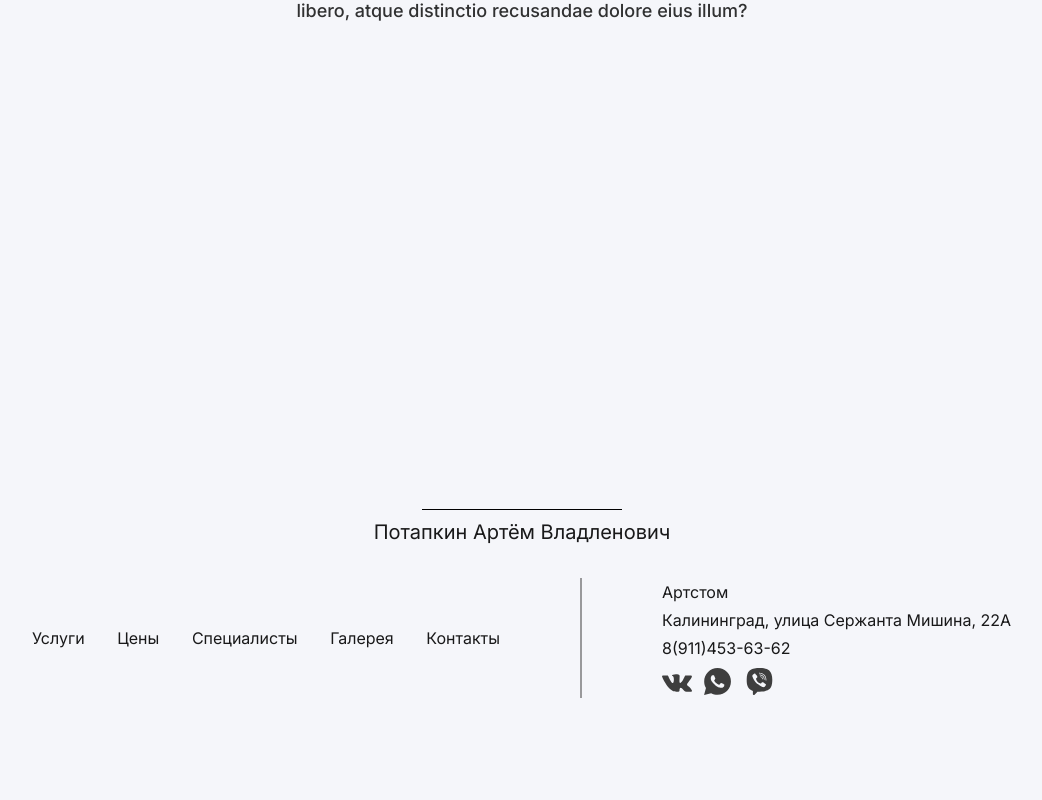
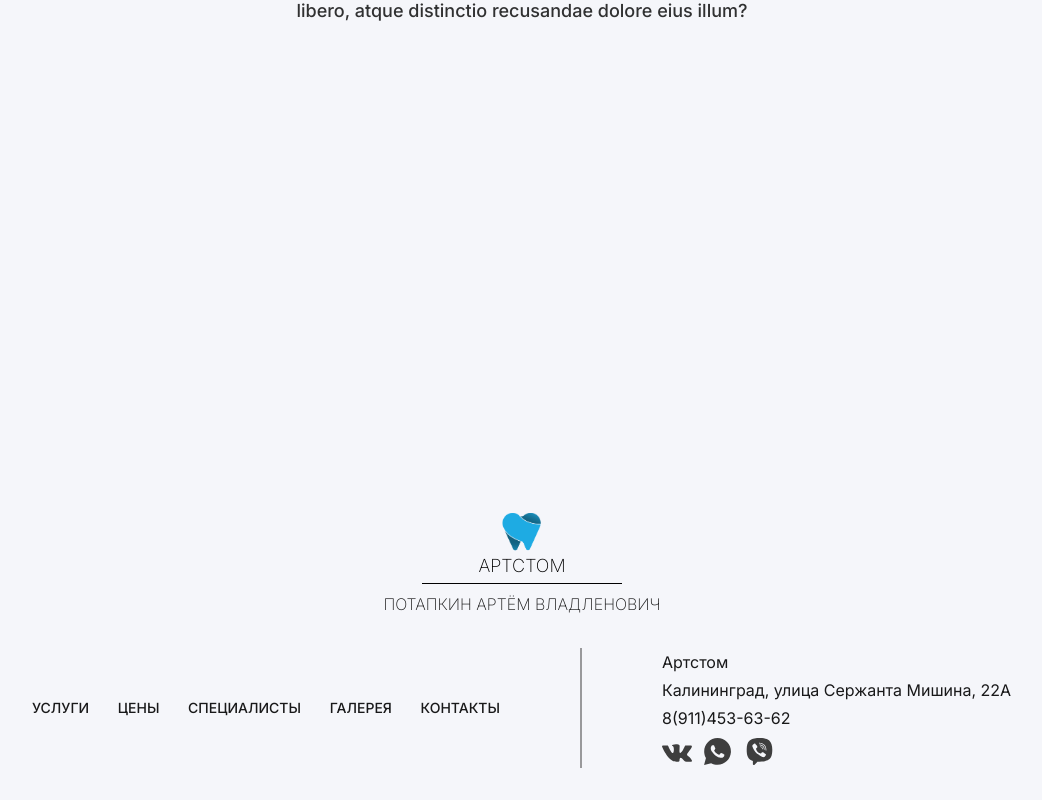
Before and after one commit to y1ungspace/artstom, a Next.js app: page /pages/home in a window 1280 px wide. Shown: the part 4074-4874 px from the top of the page, without its empty margins (118-1160 px from the left). Before the commit the page ends 4804 px from the top, so only its background shows below. Built offline with nearby package versions, Linux system fonts and the light colour scheme.

Commit message:
update Footer text size and font

```diff
--- a/app/components/footer/Footer.tsx
+++ b/app/components/footer/Footer.tsx
@@ -7,17 +7,55 @@ const Footer: React.FC = () => {
   return(
     <section className="flex flex-col items-center text-base-1/90 mt-16 mb-8" >
       <div className="flex flex-col items-center gap-2">
-        {/* <Logo /> */}
+        <Logo />
         <div className="w-[200px] min-h-[1px] bg-base-1" />
-        <h1 className="text-xl">Потапкин Артём Владленович</h1>
+        <h1 className="text-md font-extralight uppercase">Потапкин Артём Владленович</h1>
       </div>
       <div className="flex min-w-[calc(100%_-_300px)] gap-20 mt-8">
-        <div className="flex justify-between items-center grow ml-auto">
-          <a href="/pages/services" className="py-1 text-left hover:text-base-1">Услуги</a>
-          <a href="/pages/prices" className="py-1 text-left hover:text-base-1">Цены</a>
-          <a href="/pages/specialists" className="py-1 text-left hover:text-base-1">Специалисты</a>
-          <a href="/pages/gallery" className="py-1 text-left hover:text-base-1">Галерея</a>
-          <a href="/pages/contacts" className="py-1 text-left hover:text-base-1">Контакты</a>
+        <div className="flex
+                        justify-between
+                        items-center
+                        grow
+                        uppercase
+                        text-sm
+                        font-medium
+                        ml-auto
+                        ">
+          <a href="/pages/services"
+             className="py-1
+                        text-left
+                        hover:text-base-2
+                        transition-all
+                        duration-300"
+                        >Услуги</a>
+          <a href="/pages/prices"
+             className="py-1
+                        text-left
+                        hover:text-base-2
+                        transition-all
+                        duration-300"
+                        >Цены</a>
+          <a href="/pages/specialists"
+             className="py-1
+                        text-left
+                        hover:text-base-2
+                        transition-all
+                        duration-300"
+                        >Специалисты</a>
+          <a href="/pages/gallery"
+             className="py-1
+                        text-left
+                        hover:text-base-2
+                        transition-all
+                        duration-300"
+                        >Галерея</a>
+          <a href="/pages/contacts"
+             className="py-1
+                        text-left
+                        hover:text-base-2
+                        transition-all
+                        duration-300"
+                        >Контакты</a>
         </div>
         <div className="w-0.5 bg-base-3/50"></div>
         <div className="flex flex-col self-start w-[350px]">
```
